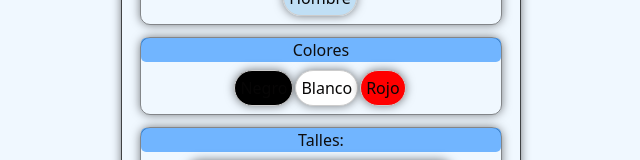
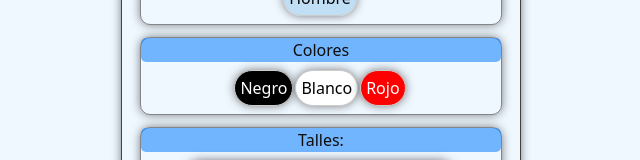
Before and after one commit to MQuirico/PF-Front-Hoteler-a-y-Turismo, a React (Vite) app: page /detail/1 in a window 1280 px wide. Shown: the part 502-662 px from the top of the page, without its empty margins (319-959 px from the left). Built offline with nearby package versions, Linux system fonts and the light colour scheme.

Commit message:
ultima correccion, resolucion de conflicots navbar card detail y cards

```diff
--- a/src/componentes/Card/card.jsx
+++ b/src/componentes/Card/card.jsx
@@ -13,9 +13,7 @@ const Card = ({ id, model, size, image, color, brand, gender, price }) => {
         </h5>
         <h5 className="card-text ">
           {price}${" "}
-          <a href="#" className="btn btn-primary">
-            + Info
-          </a>
+
         </h5>
       </div>
     </div>
--- a/src/componentes/Cards/cards.jsx
+++ b/src/componentes/Cards/cards.jsx
@@ -4,6 +4,7 @@ import image4 from "/images/image4.jpg";
 import image5 from "/images/image5.png";
 import image1 from "/images/image1.jpg";
 import image2 from "/images/image2.jpg";
+import { Link } from "react-router-dom/cjs/react-router-dom.min";
 
 const Cards = () => {
   let zapatillas = [
--- a/src/views/Detail/detail.jsx
+++ b/src/views/Detail/detail.jsx
@@ -48,7 +48,47 @@ const Detail = () => {
       id: 4,
       modelo: "Zapatilla D",
       talla: ["36", "37", "38", "39", "40", "41", "42", "43", "44", "45"],
+      colores: ["Naranja", "Blanco", "Negro"],
+      imagen: image1,
+      marca: "Nike",
+      genero: "Mujer",
+      precio: "300",
+    },
+    {
+      id: 5,
+      modelo: "Zapatilla A",
+      talla: ["36", "37", "38", "39", "40", "41", "42", "43", "44", "45"],
+      colores: ["Negro", "Blanco", "Rojo"],
+      imagen: image2,
+      marca: "Nike",
+      genero: "Hombre",
+      precio: "200",
+    },
+    {
+      id: 6,
+      modelo: "Zapatilla B",
+      talla: ["36", "37", "38", "39", "40", "41", "42", "43", "44", "45"],
+      colores: ["Azul", "Blanco", "Gris"],
+      imagen: image4,
+      marca: "Adidas",
+      genero: "Mujer",
+      precio: "250",
+    },
+    {
+      id: 7,
+      modelo: "Zapatilla C",
+      talla: ["36", "37", "38", "39", "40", "41", "42", "43", "44", "45"],
       colores: ["Verde", "Blanco", "Negro"],
+      imagen: image5,
+      marca: "Puma",
+      genero: "Unisex",
+      precio: "230",
+    },
+    {
+      id: 8,
+      modelo: "Zapatilla D",
+      talla: ["36", "37", "38", "39", "40", "41", "42", "43", "44", "45"],
+      colores: ["Naranja", "Blanco", "Negro"],
       imagen: image1,
       marca: "Nike",
       genero: "Mujer",
@@ -69,15 +109,15 @@ const Detail = () => {
     Verde: { backgroundColor: 'green', color: 'white' },
     Gris: { backgroundColor: 'grey', color: 'white' },
     Rojo: { backgroundColor: 'red', color: 'white' },
+    Naranja: { backgroundColor: 'orange', color: 'white' },
   };
 
-  const [selectedColors, setSelectedColors] = useState(zapatilla.colores);
+  const [selectedColors, setSelectedColors] = useState(zapatilla.colores || []);
 
   // Actualizar el fondo del span cuando cambie el color seleccionado
   useEffect(() => {
-    setSelectedColors(zapatilla.colores);
+    setSelectedColors(zapatilla.colores || []);
   }, [zapatilla.colores]);
-
 
 
 
@@ -120,8 +160,8 @@ const Detail = () => {
     key={index}
     className="selected-size"
     style={{
-                  backgroundColor: colorStyles[selectedColor].backgroundColor,
-
+      backgroundColor: colorStyles[selectedColor]?.backgroundColor || 'black',
+      color: colorStyles[selectedColor]?.color || 'white', // Ajuste aquí
     }}
   >
     {selectedColor}
```
Also changed, not shown: src/views/Detail/detail.css (indentation only), 1 other file (tests, documents, lock files or other folders). Lines whose indentation alone changed are shown as unchanged.
